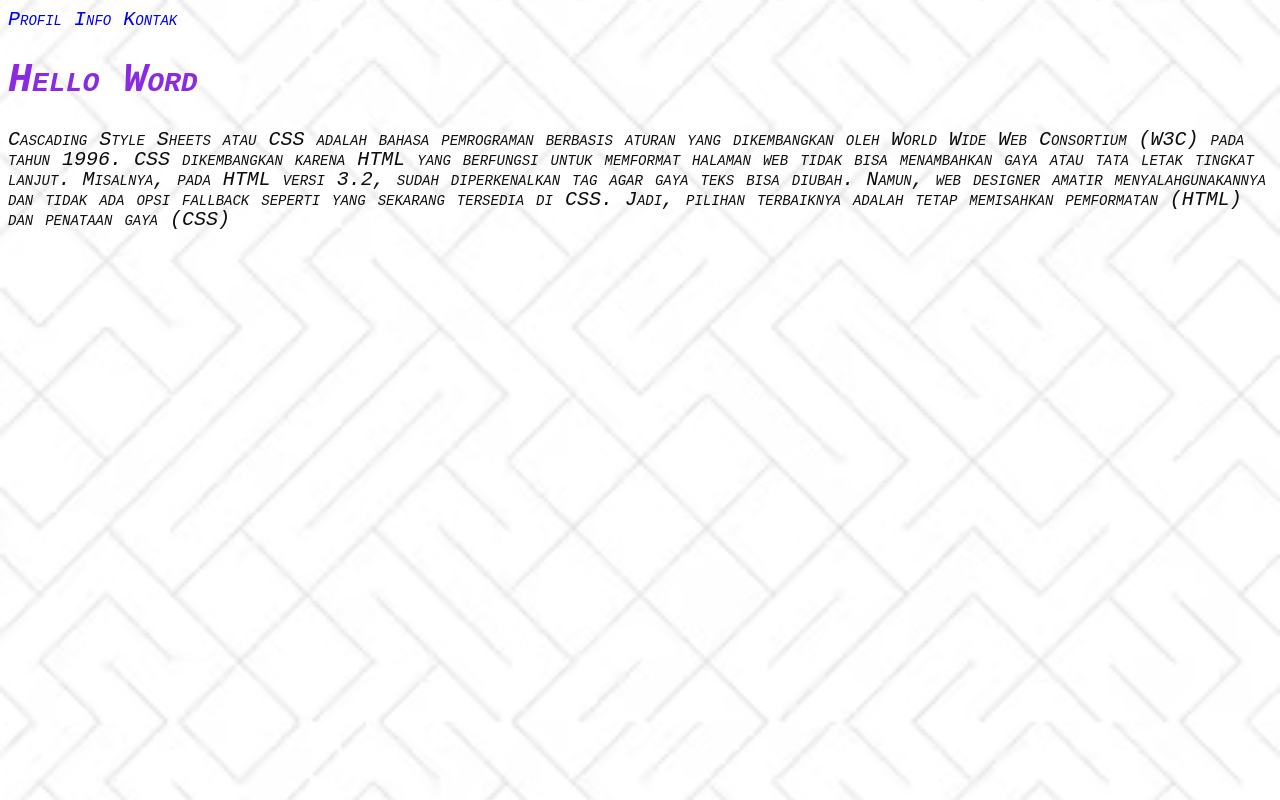
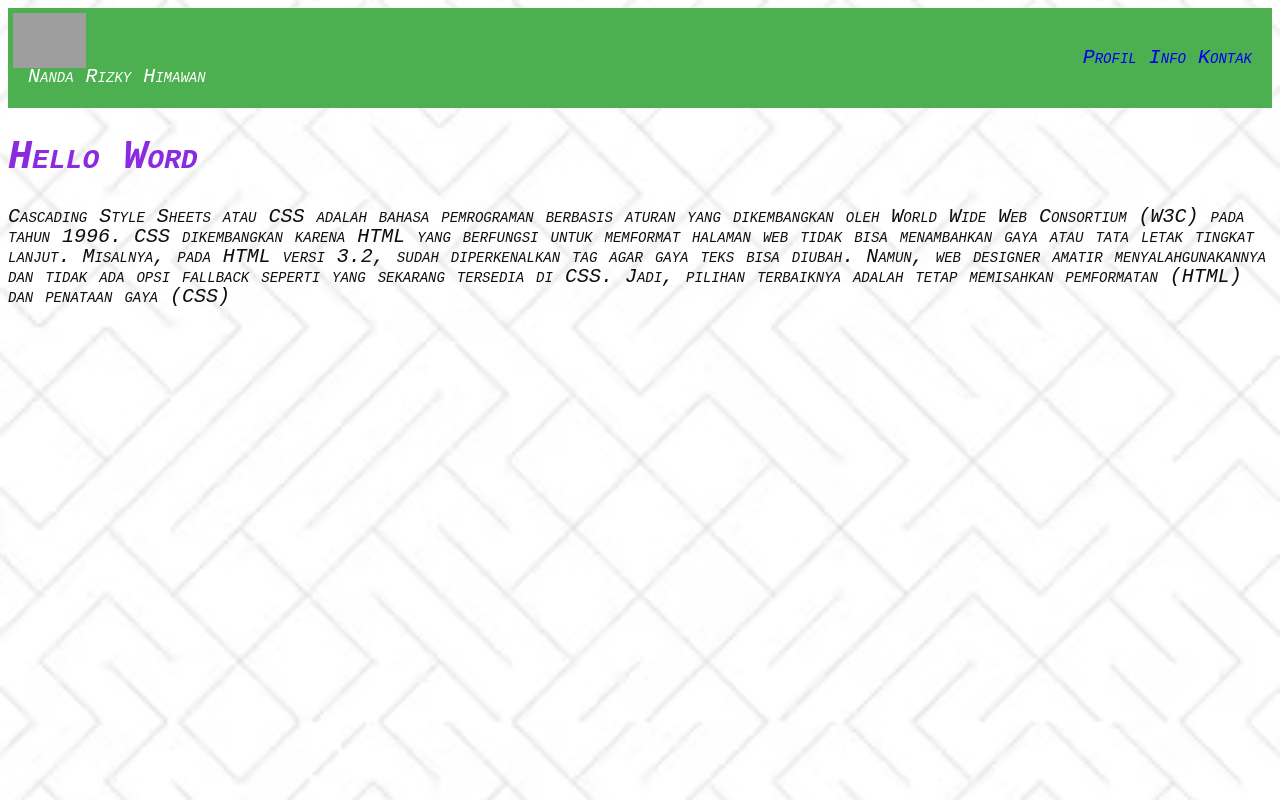
Before and after one commit to NandaRH/latihan-css, a plain HTML site: page Index.html in a window 1280 px wide. Drawn offline with Linux system fonts and the light colour scheme; grey boxes are pictures that could not be loaded.

Commit message:
edit profil

```diff
--- a/Index.html
+++ b/Index.html
@@ -8,10 +8,17 @@
 
     </head>
 
+    <header>
+    <div class="logo"><img src="7.jpg"></div>
+     <div class="name">Nanda Rizky Himawan</div>
+    <p>
+        <a href="profil.html">Profil</a>
+        <a href="#">Info</a>
+        <a href="Kontak.html">Kontak</a>
+    </p>
+  </header>
+
 <body>
-    <a href="profil.html">Profil</a>
-    <a href="#">Info</a>
-    <a href="#">Kontak</a>
     <h1>Hello Word</h1>
 
     <p>Cascading Style Sheets atau CSS adalah bahasa pemrograman berbasis aturan yang dikembangkan
--- a/Style.css
+++ b/Style.css
@@ -1,4 +1,24 @@
- body {font-family: 'Courier New';
+header {
+  background-color: #4CAF50;
+  color: white;
+  display: flex;
+  justify-content: space-between;
+  align-items:end;
+  padding: 20px 20px;
+  left: -20px;
+}
+
+.logo{
+ width: 55px;
+ height: 55px;
+ display: flex;
+ padding: 30px;
+ position: absolute;
+ left: -17px;
+ top: -17px;
+}
+
+body {font-family: 'Courier New';
     font-size:20px;
     font-variant: small-caps;
     font-style: italic;
--- a/Style2.css
+++ b/Style2.css
@@ -14,7 +14,6 @@ header {
   padding: 45px 5px;
 }
 
-
 header p a {
   color: white;
   text-decoration: none;
@@ -22,10 +21,8 @@ header p a {
 }
 
 .name {
-    position: absolute;
-    top: 0;
-    left: 0;
-    padding: 10px;
+  display: flex;
+  align-items:center;
 }
 
 .intro {
--- /dev/null
+++ b/form.css
@@ -0,0 +1,61 @@
+body {
+  font-family: Verdana, Geneva, Tahoma, sans-serif;
+  background: #f4f4f4;
+  margin: 0;
+  padding: 0;
+  display: flex;
+  justify-content: center;
+  align-items: center;
+  height: 100vh;
+}
+
+.form-container {
+  background: #fff;
+  padding: 25px 30px;
+  border-radius: 12px;
+  box-shadow: 0 6px 12px rgba(0,0,0,0.15);
+  width: 400px;
+}
+
+.form-container h2 {
+  text-align: center;
+  margin-bottom: 20px;
+  color: #333;
+}
+
+label {
+  display: block;
+  margin: 10px 0 5px;
+  color: #555;
+}
+
+input, textarea {
+  width: 100%;
+  padding: 10px;
+  margin-bottom: 15px;
+  border: 1px solid #ccc;
+  border-radius: 6px;
+  font-size: 14px;
+  transition: border 0.3s;
+}
+
+input:focus, textarea:focus {
+  border-color: #4CAF50;
+  outline: none;
+}
+
+button {
+  width: 100%;
+  padding: 12px;
+  background: #4CAF50;
+  color: white;
+  border: none;
+  border-radius: 6px;
+  font-size: 16px;
+  cursor: pointer;
+  transition: background 0.3s;
+}
+
+button:hover {
+  background: #45a049;
+}
```
Also changed, not shown: Kontak.html (added, +27 -0 lines), profil.html (+2 -2 lines), 1 other file.
